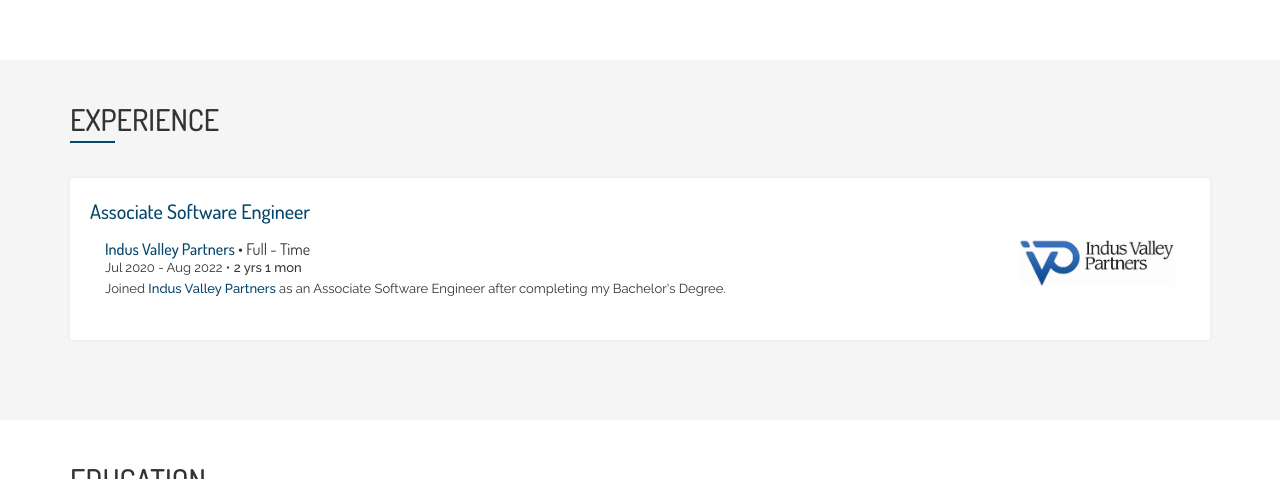
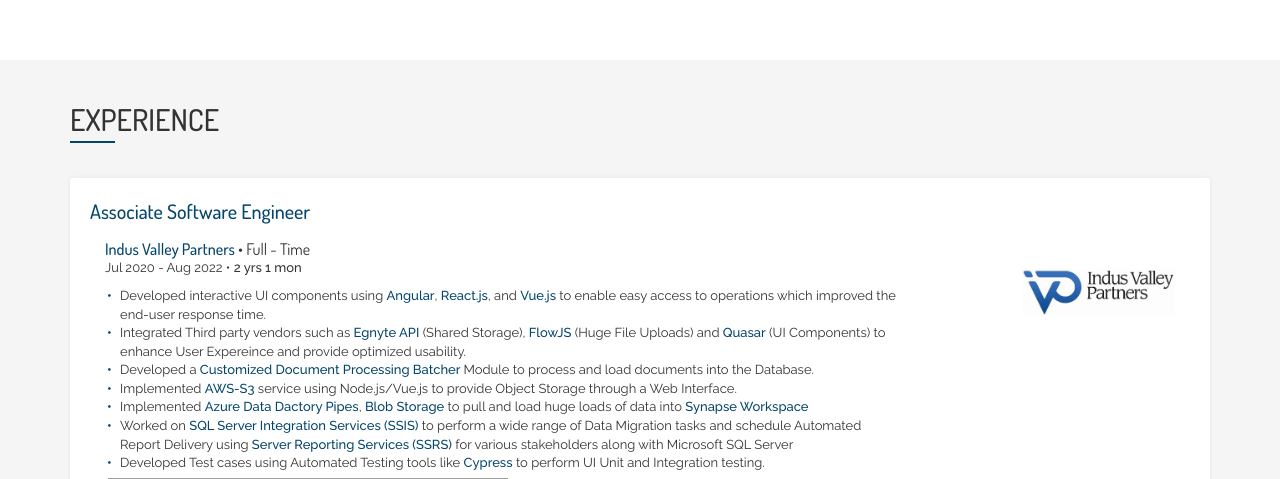
Before and after one commit to dhirenchotwani/dhirenchotwani.github.io, a PHP site: page / in a window 1280 px wide. Shown: the part 1976-2455 px from the top of the page. Run offline with PHP 8.4, Linux system fonts and the light colour scheme; some libraries are stand-ins or nearby versions; grey boxes are pictures that could not be loaded.

Commit message:
Added Work Exp for IVP

```diff
--- a/index.html
+++ b/index.html
@@ -405,16 +405,59 @@
 								<div class="col-xs-12 col-sm-12">
 								<div class="panel-box wow fadeInLeft">
 									<h2 style="color: #04456b">Associate Software Engineer</h2>
-							<div class="col-xs-12 col-sm-6">
-										<a href="https://www.ivp.in/"><span class="info"><h4> <b style="color: #04456b;" >Indus Valley Partners </b> </a> &#8226; Full - Time</h4></span></li>
-									 <span class="info">Jul 2020 - Aug 2022 &#8226; <b>2 yrs 1 mon</b></span>
-									 <!-- <span class="info">Jul 2020 - present &#8226; <b id="months">2</b> mos</span> -->
-										<br>
-										<p class="job-title">Joined <a href="https://www.ivp.in/"><b style="color:#04456b ;">Indus Valley Partners </b> </a>  as an Associate Software Engineer after completing my Bachelor's Degree.</p>
+									<div class="col-xs-12 col-sm-9">
+											<a href="https://www.ivp.in/"><span class="info"><h4> <b style="color: #04456b;" >Indus Valley Partners </b> </a> &#8226; Full - Time</h4></span></li>
+											<span class="info">Jul 2020 - Aug 2022 &#8226; <b>2 yrs 1 mon</b></span>
+											<!-- <span class="info">Jul 2020 - present &#8226; <b id="months">2</b> mos</span> -->
 
+											<div class="workExp">
+												<ul>
+													<li>Developed interactive UI components using <b>Angular</b>, <b>React.js</b>, and <b>Vue.js</b> to enable
+														easy access to operations which improved the end-user response time.</li>
+													<li>Integrated Third party vendors such as <b>Egnyte API</b> (Shared Storage), <b>FlowJS</b> (Huge File Uploads) and <b>Quasar</b>  (UI Components) to enhance User Expereince and provide optimized usability.</li>
+													<li>Developed a <b>Customized Document Processing Batcher </b> Module to process and load documents into the Database.</li>
+													<li>Implemented <b>AWS-S3</b> service using Node.js/Vue.js to provide Object Storage through a Web
+														Interface.
+														</li>
+													<li>Implemented <b>Azure Data Dactory Pipes</b>, <b>Blob Storage </b> to pull and load huge loads of data into
+														<b>Synapse Workspace</b></li>
+													<li>Worked on <b>SQL Server Integration Services (SSIS) </b> to perform a wide range of Data
+															Migration tasks and schedule Automated Report Delivery using <b>Server Reporting Services (SSRS)</b> for various
+															stakeholders along with Microsoft SQL Server</li>
+													<li>Developed Test cases using Automated Testing tools like <b>Cypress</b> to perform UI Unit and
+														Integration testing.
+														</li>
+
+
+												</ul>
+											</div>
+
+											<div class="techstack">
+												<img src="https://img.shields.io/static/v1?logoColor=white&color=04456b&message=Angular&label=" alt="Angular">
+												<img src="https://img.shields.io/static/v1?logoColor=white&color=04456b&message=React&label=" alt="React.js">
+												<img src="https://img.shields.io/static/v1?logoColor=white&color=04456b&message=Vue&label=" alt="Vue.js">
+												<span class="divider"><b>|</b></span>
+												<img src="https://img.shields.io/static/v1?logoColor=white&color=04456b&message=C%23&label=" alt="C#">
+												<img src="https://img.shields.io/static/v1?logoColor=white&color=04456b&message=.NET&label=" alt=".Net">
+												<img src="https://img.shields.io/static/v1?logoColor=white&color=04456b&message=NodeJS&label=" alt="Node">
+												<span class="divider"><b>|</b></span>
+												<img src="https://img.shields.io/static/v1?logoColor=white&color=04456b&message=MSSQL&label=" alt="MSSQL">
+												<img src="https://img.shields.io/static/v1?logoColor=white&color=04456b&message=SSIS&label=" alt="SSIS">
+												<img src="https://img.shields.io/static/v1?logoColor=white&color=04456b&message=SSRS&label=" alt="SSRS">
+												<span class="divider"><b>|</b></span>
+												<img src="https://img.shields.io/static/v1?logoColor=white&color=04456b&message=AWS&label="   alt="AWS">
+												<img src="https://img.shields.io/static/v1?logoColor=white&color=04456b&message=Azure&label="  alt="Azure">
+												<img src="https://img.shields.io/static/v1?logoColor=white&color=04456b&message=Git&label="  alt="Git">
+												<span class="divider"><b>|</b></span>
+												<img src="https://img.shields.io/static/v1?logoColor=white&color=04456b&message=Cypress&label="  alt="Cypress">
+												<img src="https://img.shields.io/static/v1?logoColor=white&color=04456b&message=Egnyte&label="  alt="Egnyte">
+												<img src="https://img.shields.io/static/v1?logoColor=white&color=04456b&message=Quasar&label="   alt="Quasar">
+
+											</div>
 									</div>
-									<div class="col-xs-12 col-sm-6" >
-									<a href="https://www.ivp.in/"><img src="./img/experience/ivp-logo.jpg" width="30%" style="float: right;"  alt=""></a>
+
+									<div class="col-xs-12 col-sm-2" style="float: right;margin-top:30px">
+									<a href="https://www.ivp.in/"><img src="./img/experience/ivp-logo.jpg" width="100%" alt="IVP"></a>
 									</div>
 								</div>
 							   </div>
@@ -666,7 +709,7 @@
 									</div>
 					<div id="reclutas" style="display: none;overflow: hidden; ">
 									<img src="img/projects/reclutas.png" clsss="fancybox" alt="" width="700px" height="500px">
-									<p style="padding-top: 10px;text-align: justify"><b>Currently developing an online placement cell web application where students enroll themselves and apply for <br> companies which are going to visit their campus.  </b></p>
+									<p style="padding-top: 10px;text-align: justify"><b>Developed an online placement cell web application where students enroll themselves and apply for <br> companies which are going to visit their campus.  </b></p>
 									</div>
 					<div id="sms" style="display: none;overflow: hidden; ">
 									<img src="img/projects/sms.png" clsss="fancybox" alt="" width="700px" height="500px">
@@ -759,10 +802,10 @@
 									<button onclick="sendMail()" class="btn btn-default">Submit</button>
 
 										<div id="msgSubmit" class="h3 text-center" hidden>
-											<p id="textSuccess" style="color: green">Thankyou for providing your details , I will be contacting you soon!</p>
+											<p id="textSuccess" style="color: green"> <b>Thankyou for providing your details, I will be contacting you soon!</b></p>
 										</div>
 										<div id="msgFail" class="h3 text-center" hidden>
-											<p id="textSuccess" style="color: green">Hey! I must need your email address to get in touch with you! Please enter your email and Try again!</p>
+											<p id="textSuccess" style="color: red"><b>Hey! I must need your email address to get in touch with you. Please enter your email and Try again!</b></p>
 										</div>
 
 								</div>
@@ -816,20 +859,19 @@
 
 		var email=document.getElementById("email").value;
 		var msg=document.getElementById("message").value;
-		if(email === "")
+		if(email === ""){
+			document.getElementById("msgSubmit").style.display="none"
 			document.getElementById("msgFail").style.display="block"
+		}
 		else{
 			document.getElementById("msgFail").style.display="none"
 		Email.send({
-				Host : "smtp.elasticemail.com",
-				Username : "dhirenchotwani@gmail.com",
-				Password : "407985E33F1DDAD0BBB24C0198AC2605AA75",
+				SecureToken : "31ed6750-c063-477c-afb8-072981cf5f8a",
     			To : 'dhirenchotwani@gmail.com',
 				From : "dhirenchotwani@gmail.com",
 				Subject : "Enquiry from " + name ,
 				Body : name + "(" + email +")" + " left his contact details and a message for you on your portfolio. The message says " +msg
 			}).then(
-
 			 document.getElementById("msgSubmit").style.display="block"
 
 			);
--- a/style.css
+++ b/style.css
@@ -953,9 +953,46 @@ b{
     float: none !important;
 }
 
-#experience .job-title{
-		width: 120%;
-	}
+
+.techstack > .divider{
+	font-size:19px
+}
+
+.techstack > img{
+margin: 0 2.5px;
+margin-top: -5px;
+}
+
+.workExp{
+	margin: 10px 0;;
+	margin-left: 15px;
+
+}
+
+.workExp > ul{
+	list-style-type: disc;
+}
+
+.workExp > ul{
+		list-style: none;
+}
+
+
+.workExp li::before {
+	content: "\2022";  /* Add content: \2022 is the CSS Code/unicode for a bullet */
+	color: #04456b; /* Change the color */
+	font-weight: bold; /* If you want it to be bold */
+	display: inline-block; /* Needed to add space between the bullet and the text */
+	width: 1em; /* Also needed for space (tweak if needed) */
+	margin-left: -1em; /* Also needed for space (tweak if needed) */
+  }
+
+
+
+  .workExp li > b{
+	color: #04456b;
+  }
+
 
 
 /*========================= Portfolio ======================*/
```
